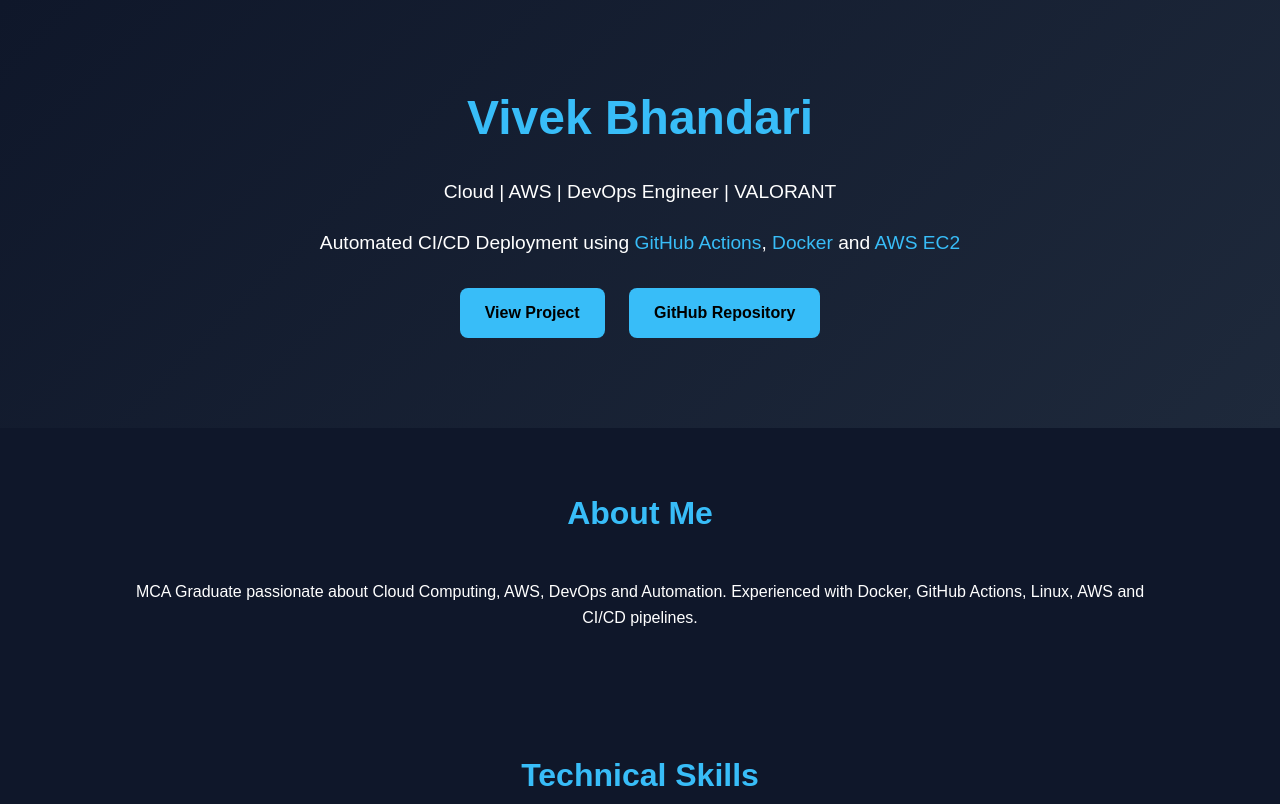
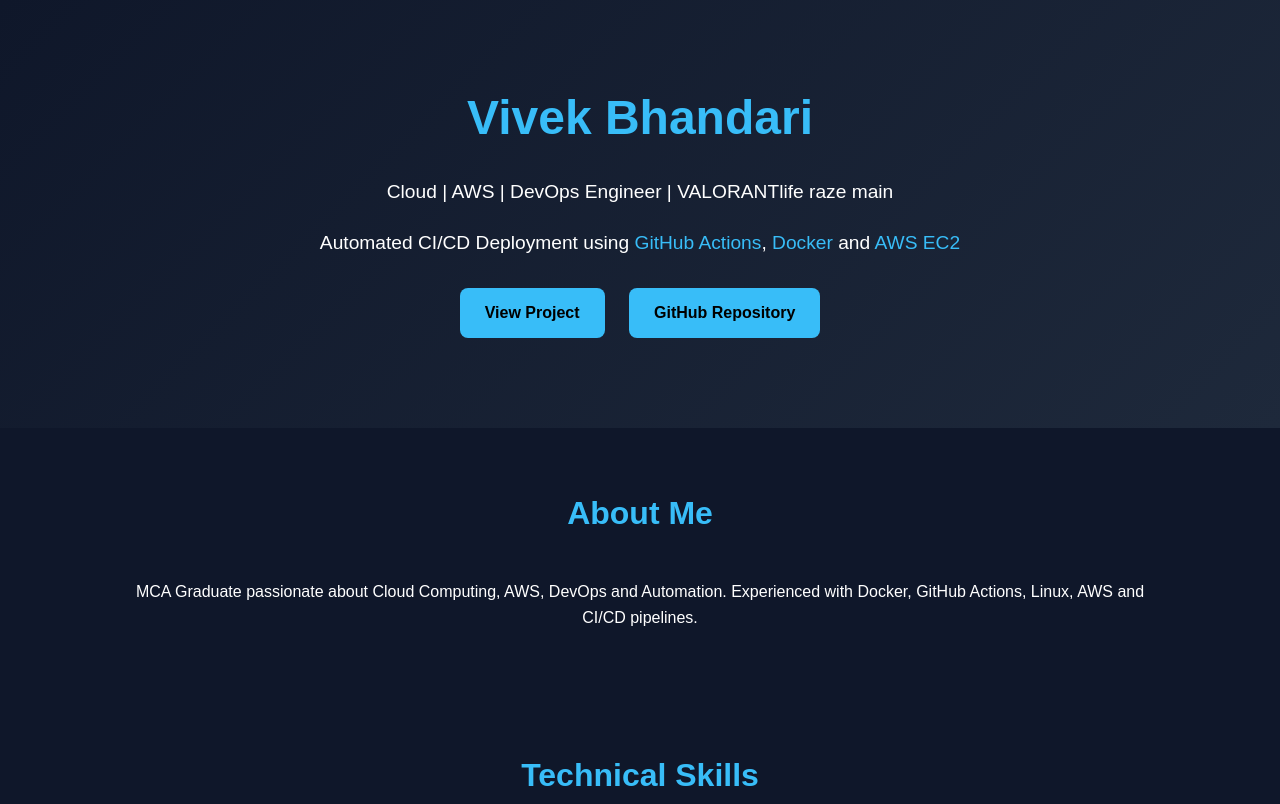
Before and after one commit to Vivekbhandari2301/docker-cicd-project, a plain HTML site: page index.html in a window 1280 px wide. Shown: the top 804 px of the page. Drawn offline with Linux system fonts and the light colour scheme.

Commit message:
Updated website content

```diff
--- a/index.html
+++ b/index.html
@@ -122,7 +122,7 @@ footer{
 
 <header>
     <h1>Vivek Bhandari</h1>
-    <p>Cloud | AWS | DevOps Engineer  | VALORANT </p>
+    <p>Cloud | AWS | DevOps Engineer  | VALORANTlife raze main </p>
 
     <p>
         Automated CI/CD Deployment using
```
Also changed, not shown: 1 other file.
